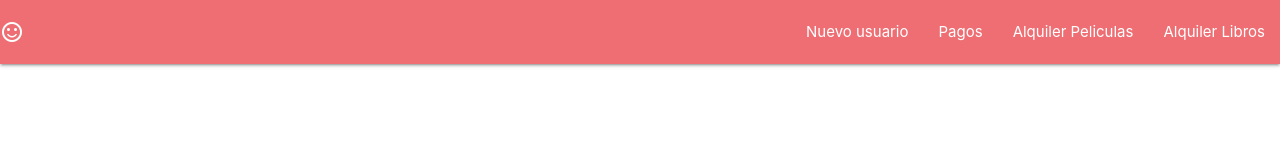
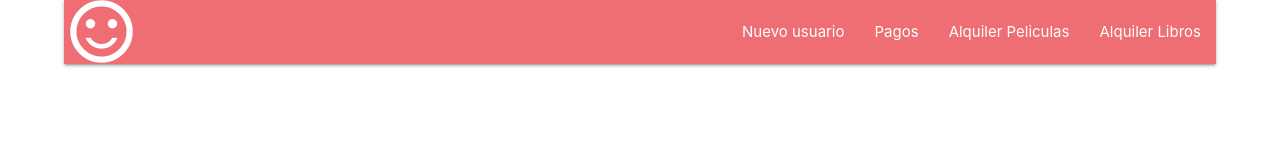
Before and after one commit to leti-berardo/tp-integrador, a website: page src/index.html in a window 1280 px wide. Drawn offline with nearby package versions, Linux system fonts and the light colour scheme.

Commit message:
nav bar lista, con estilo mas o menos

```diff
--- a/src/index.html
+++ b/src/index.html
@@ -6,6 +6,7 @@
     <meta name="viewport" content="width=device-width, initial-scale=1.0">
     <meta http-equiv="X-UA-Compatible" content="ie=edge">
     <title>Proyecto Integrador</title>
+    <link rel="stylesheet" href="/style.css">
     <link rel="stylesheet" href="/node_modules/materialize-css/dist/css/materialize.min.css">
     <link rel="stylesheet" href="/node_modules/material-icons/iconfont/material-icons.css">
 </head>
@@ -14,10 +15,10 @@
     <header>
         <nav>
             <div class="nav-wrapper">
-                <a href="#" class="brand-logo"><i class="material-icons">
+                <a href="#" class="brand-logo left hide-on-small-and-down"><i class="material-icons">
                         sentiment_satisfied_alt
                         </i></a>
-                <ul id="nav-mobile" class="right hide-on-med-and-down">
+                <ul id="nav-mobile" class="right">
                     <li><a href="#usuario">Nuevo usuario</a></li>
                     <li><a href="#pagos">Pagos</a></li>
                     <li><a href="#peliculas">Alquiler Peliculas</a></li>
--- /dev/null
+++ b/style.css
@@ -0,0 +1,8 @@
+body {
+    width: 90vw;
+    margin: auto!important;
+}
+
+nav div i.material-icons {
+    font-size: 5rem;
+}
```
